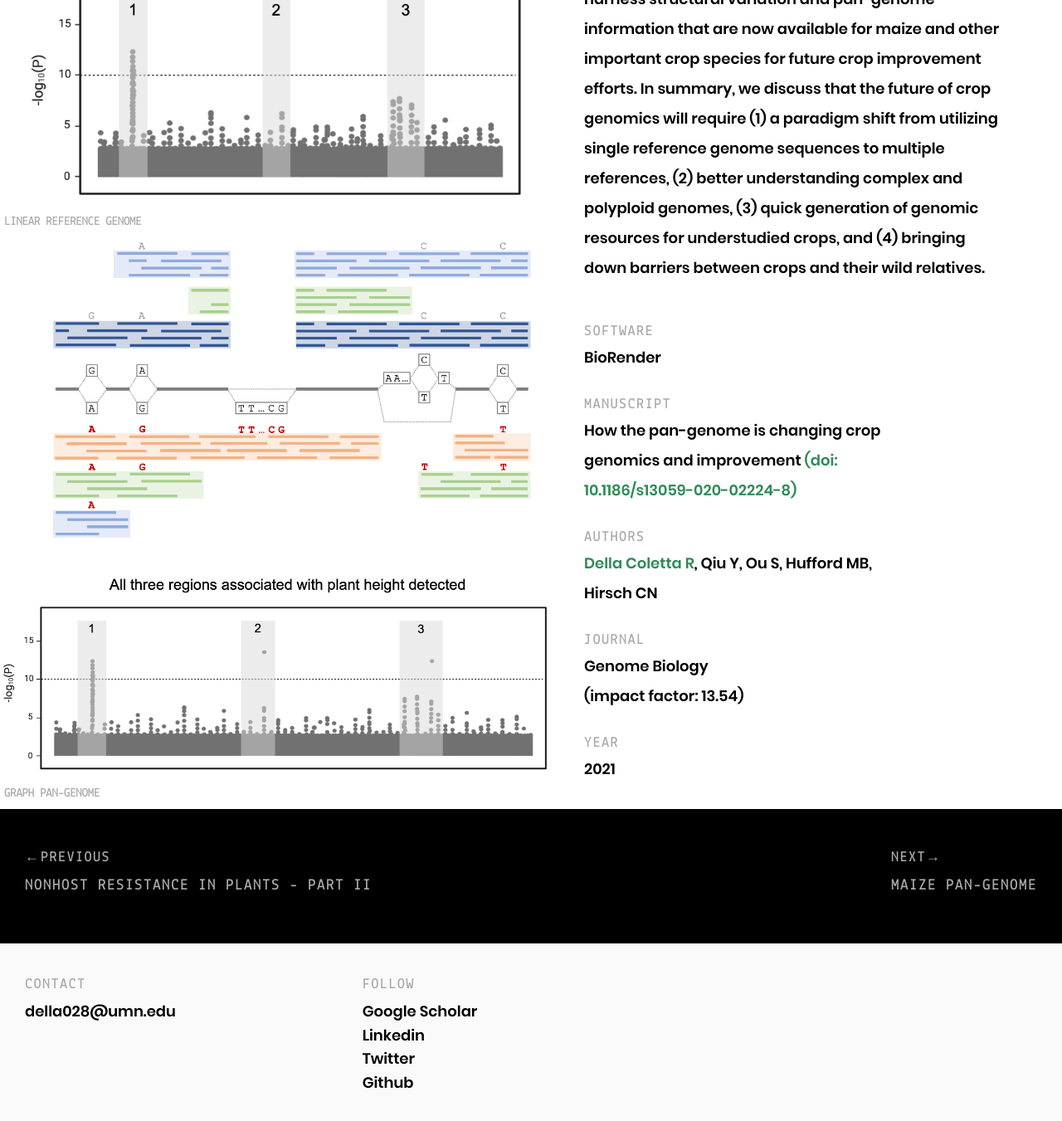
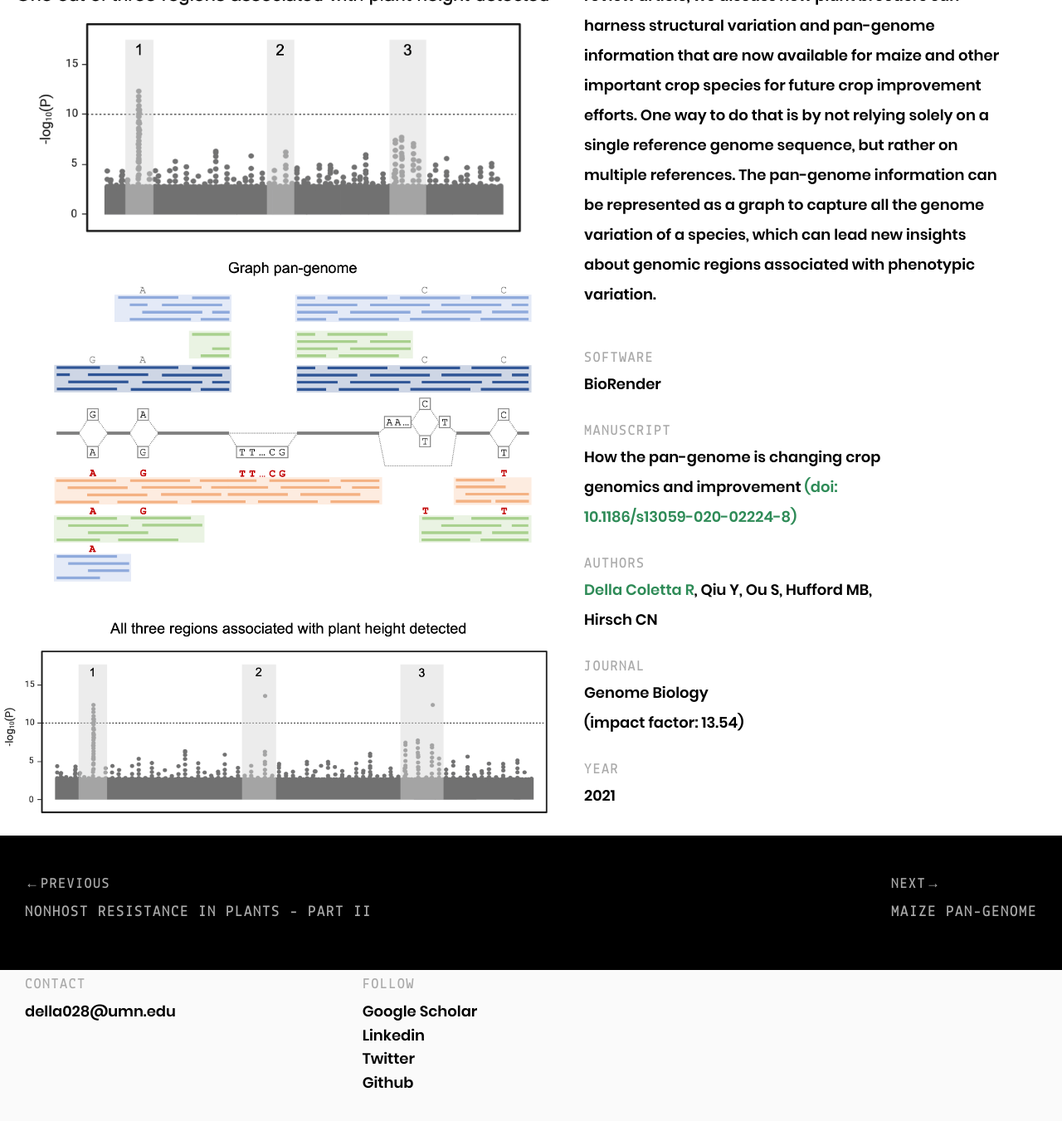
Before and after one commit to rdcoletta/me, a Jekyll site: the page built from _posts/projects/2021-01-04-pan-review.md, in a window 1280 px wide and 1400 px high, scrolled down 701 px. Shown: the top 1351 px of the window at 83% size. Built offline with Jekyll 4.4.1, drawn with Linux system fonts in a browser that asks for light colours; some of the changed text lies outside the part shown.

Commit message:
updated pan-genome review project

```diff
--- a/_posts/projects/2021-01-04-pan-review.md
+++ b/_posts/projects/2021-01-04-pan-review.md
@@ -28,10 +28,10 @@ images:
   - image:
     url: "/assets/images/projects/pan-review/linear.png"
     alt: ""
-    desc: "Linear reference genome"
+    desc: ""
   - image:
     url: "/assets/images/projects/pan-review/graph.png"
     alt: ""
-    desc: "Graph pan-genome"
+    desc: ""
 ---
-<p> The improvements in sequencing technology are allowing scientists to better investigate the genetic information previously "hidden" in the plant genomes. So what does that mean for plant breeders? In this review article, we discuss how plant breeders can harness structural variation and pan-genome information that are now available for maize and other important crop species for future crop improvement efforts. In summary, we discuss that the future of crop genomics will require (1) a paradigm shift from utilizing single reference genome sequences to multiple references, (2) better understanding complex and polyploid genomes, (3) quick generation of genomic resources for understudied crops, and (4) bringing down barriers between crops and their wild relatives.</p>
+<p> The improvements in sequencing technology are allowing scientists to better investigate the genetic information previously "hidden" in the plant genomes. So what does that mean for plant breeders? In this review article, we discuss how plant breeders can harness structural variation and pan-genome information that are now available for maize and other important crop species for future crop improvement efforts. One way to do that is by not relying solely on a single reference genome sequence, but rather on multiple references. The pan-genome information can be represented as a graph to capture all the genome variation of a species, which can lead new insights about genomic regions associated with phenotypic variation.</p>
```
Also changed, not shown: assets/images/projects/pan-review/graph.png, assets/images/projects/pan-review/linear.png.
